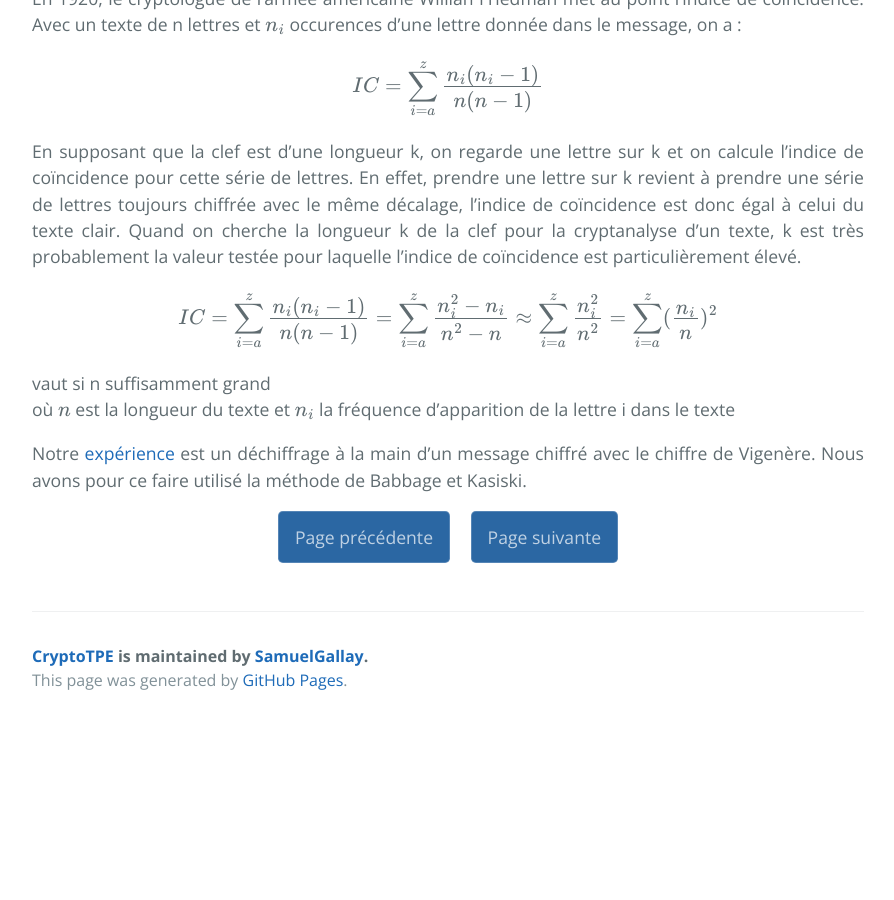
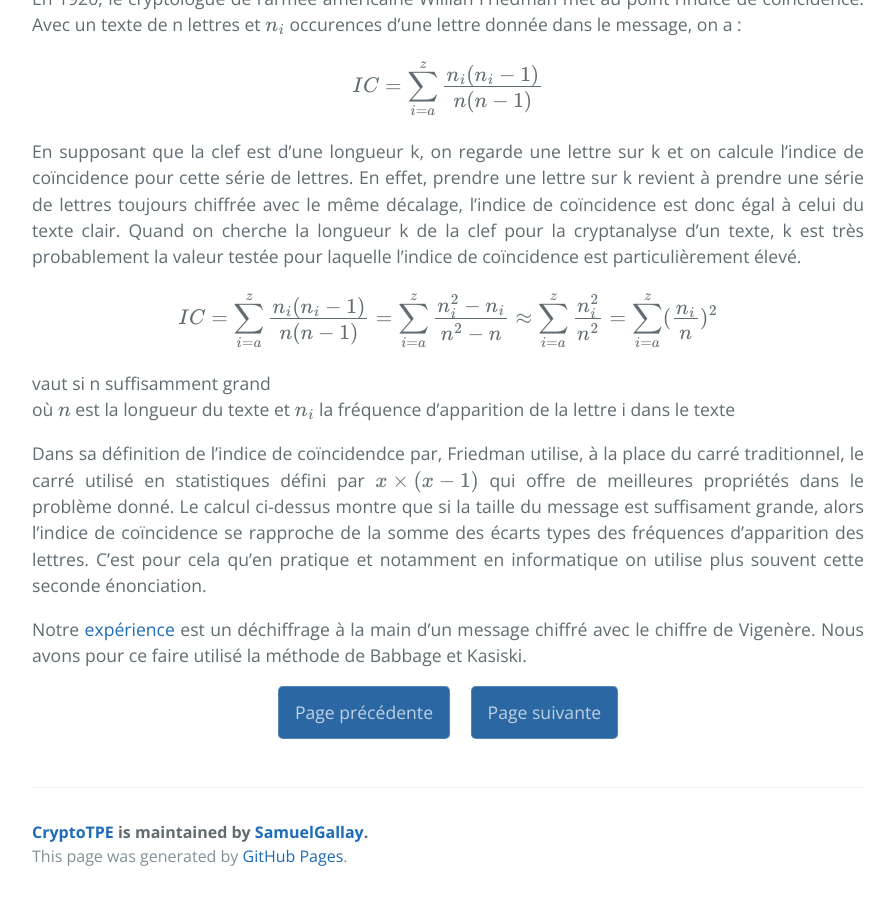
Before and after one commit to SamuelGallay/CryptoTPE, a Jekyll site: the page built from pages/2_TempsModernes/4_cryptavigenere.md, in a window 1280 px wide and 900 px high, scrolled down 1648 px. Shown: the whole window, without its empty margins (192-1086 px from the left). Built offline with Jekyll 4.4.1, drawn with Linux system fonts in a browser that asks for light colours; our own code applies the rules of GitHub Pages for plain Markdown files; formulas are drawn with MathJax 3; before the commit the page ends 2372 px from its top, so only the background shows below that.

Commit message:
Update 4_cryptavigenere.md

```diff
--- a/pages/2_TempsModernes/4_cryptavigenere.md
+++ b/pages/2_TempsModernes/4_cryptavigenere.md
@@ -35,4 +35,6 @@ $$ IC =\sum_{i=a}^z \frac{n_{i}(n_{i}-1)}{n(n-1)} = \sum_{i=a}^z \frac{n_{i}^2-n
 vaut si n suffisamment grand \\
 où $$ n $$ est la longueur du texte et $$ n_{i} $$ la fréquence d’apparition de la lettre i dans le texte
 
+Dans sa définition de l'indice de coïncidendce par, Friedman utilise, à la place du carré traditionnel, le carré utilisé en statistiques défini par $$ x \times (x-1) $$ qui offre de meilleures propriétés dans le problème donné. Le calcul ci-dessus montre que si la taille du message est suffisament grande, alors l'indice de coïncidence se rapproche de la somme des écarts types des fréquences d'apparition des lettres. C'est pour cela qu'en pratique et notamment en informatique on utilise plus souvent cette seconde énonciation.
+
 Notre [expérience]({{ "/experience/" | relative_url }}) est un déchiffrage à la main d'un message chiffré avec le chiffre de Vigenère. Nous avons pour ce faire utilisé la méthode de Babbage et Kasiski.
```
